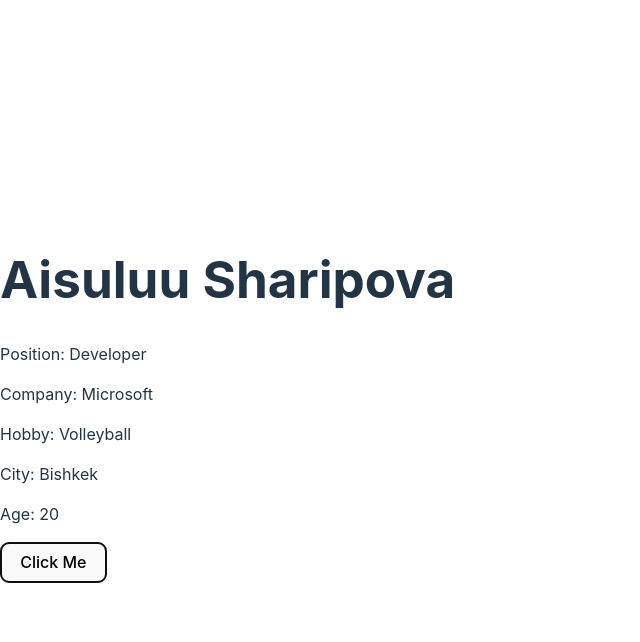
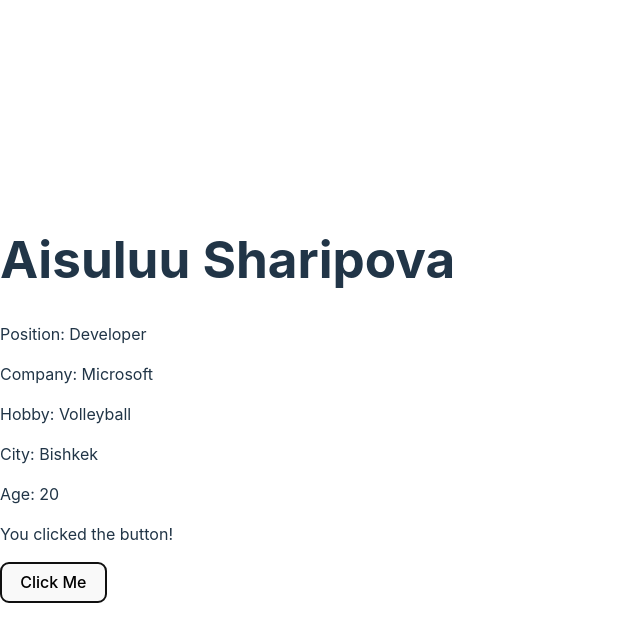
Before and after one commit to AisuluuSharipova/frontend-course, a React (Vite) app in the folder react-project/: page / in a window 1280 px wide. Both pictures are taken after a click on the button "Click Me". Shown: the top 642 px of the page, without its empty margins (0-640 px from the left). Built offline with nearby package versions, Linux system fonts and the light colour scheme.

Commit message:
Add message display on button click

```diff
--- a/react-project/src/App.jsx
+++ b/react-project/src/App.jsx
@@ -1,10 +1,10 @@
 import React from 'react';
-import PersonalInfo from './PersonalInfo';
+import PersonInfo from './PersonInfo';
 
 const App = () => {
     return (
         <div>
-            <PersonalInfo />
+            <PersonInfo />
         </div>
     );
 };
--- a/react-project/src/PersonalInfo.jsx
+++ b/react-project/src/PersonInfo.jsx
@@ -1,6 +1,8 @@
-import React from 'react';
+import React, { useState } from 'react';
 
-const PersonalInfo = () => {
+const PersonInfo = () => {
+    const [message, setMessage] = useState("");
+
     const person = {
         name: "Aisuluu Sharipova",
         position: "Developer",
@@ -8,6 +10,10 @@ const PersonalInfo = () => {
         hobby: "Volleyball",
         city: "Bishkek",
         age: 20
+    };
+
+    const handleClick = () => {
+        setMessage("You clicked the button!");
     };
 
     return (
@@ -18,9 +24,10 @@ const PersonalInfo = () => {
             <p>Hobby: {person.hobby}</p>
             <p>City: {person.city}</p>
             <p>Age: {person.age}</p>
-            <button>Click Me</button>
+            {message && <p>{message}</p>}
+            <button onClick={handleClick}>Click Me</button>
         </div>
     );
 };
 
-export default PersonalInfo;
+export default PersonInfo;
```
